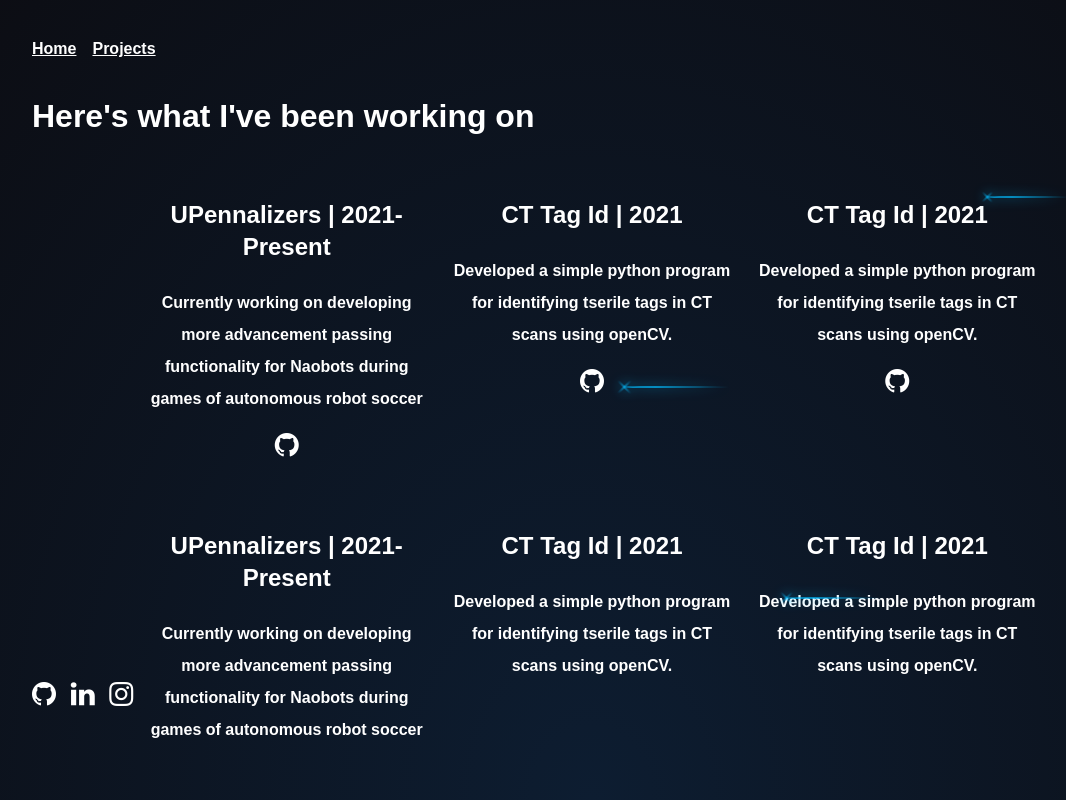
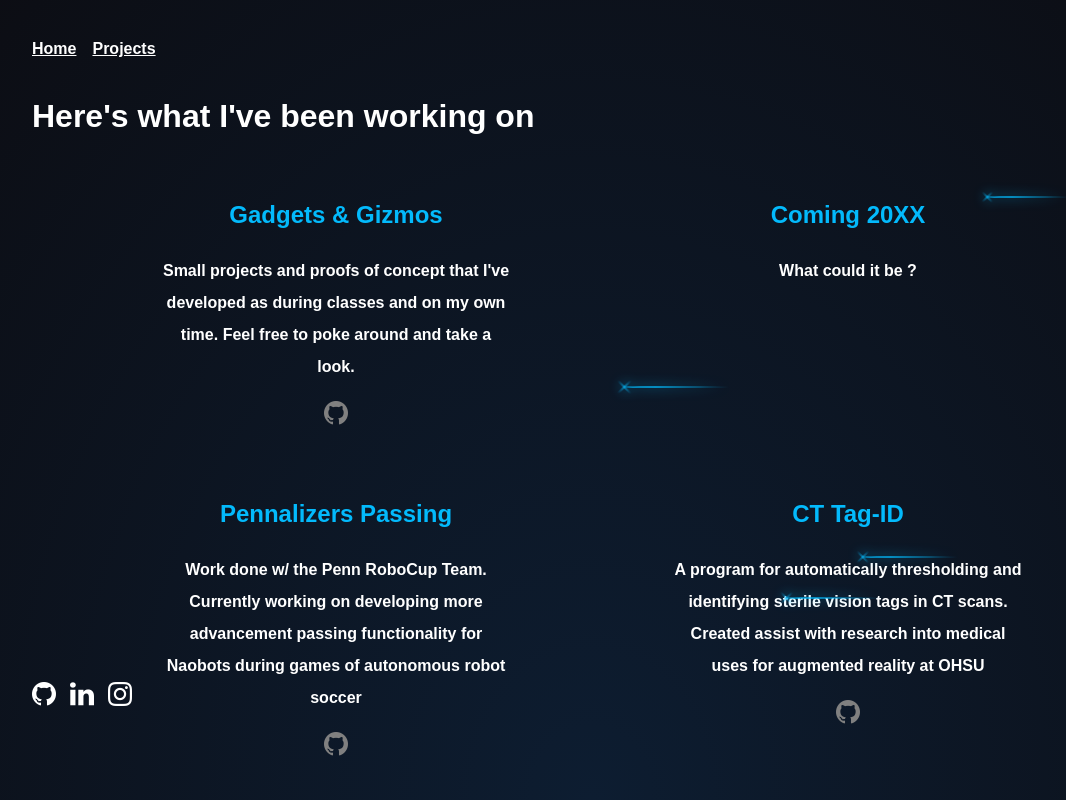
Before and after one commit to eTNwang/Personal_Website, a plain HTML site: page projects.html in a window 1280 px wide. Shown: the top 800 px of the page, without its empty margins (48-1114 px from the left). Drawn offline with Linux system fonts and the light colour scheme; a script that the page names is missing.

Commit message:
index.html

```diff
--- a/projects.html
+++ b/projects.html
@@ -35,61 +35,50 @@
 
             </div>
 
+            <div class="flex-container">
+                <div class="subunit">
 
-            <div class="flex-container">
-                <div class="one">
+                <p class = "title">Gadgets & Gizmos</p>
 
-                <p class = "title">UPennalizers | 2021-Present</p>
+                <p>Small projects and proofs of concept that I've developed as during classes and on my own time. Feel free to poke around and take a look.</p>
 
-                <p>Currently working on developing more advancement passing functionality for Naobots during games of autonomous robot soccer</p>
-
-                <a href="https://github.com/eTNwang"><i id="gith" class="fa fa-github" style="font-size:28px;color:white"></i></a>
+                <a href="https://github.com/eTNwang/Gadgets-Gizmos"><i id="gith" class="fa fa-github" style="font-size:28px;color:gray"></i></a>
 
                 </div>
-                <div class="two">
 
-                <p class = "title">CT Tag Id | 2021</p>
+                <div class="subunit">
 
-                <p>Developed a simple python program for identifying tserile tags in CT scans using openCV.  </p>
+                <p class = "title">Coming 20XX</p>
 
-                <a href="https://github.com/eTNwang"><i id="gith" class="fa fa-github" style="font-size:28px;color:white"></i></a>
+                <p>What could it be ?</p>
 
-                </div>
-                <div class="three">
-
-                <p class = "title">CT Tag Id | 2021</p>
-
-                <p>Developed a simple python program for identifying tserile tags in CT scans using openCV.  </p>
-
-                <a href="https://github.com/eTNwang"><i id="gith" class="fa fa-github" style="font-size:28px;color:white"></i></a>
 
 
                 </div>
 
             </div>
 
+
+
             <div class="flex-container">
-                <div class="one">
+                <div class="subunit">
 
-                <p class = "title">UPennalizers | 2021-Present</p>
+                <p class = "title">Pennalizers Passing</p>
 
-                <p>Currently working on developing more advancement passing functionality for Naobots during games of autonomous robot soccer</p>
+                <p>Work done w/ the Penn RoboCup Team. Currently working on developing more advancement passing functionality for Naobots during games of autonomous robot soccer</p>
+
+                <a href="https://github.com/UPenn-RoboCup/UPennalizers"><i id="gith" class="fa fa-github" style="font-size:28px;color:gray"></i></a>
 
                 </div>
-                <div class="two">
+                <div class="subunit">
 
-                <p class = "title">CT Tag Id | 2021</p>
+                <p class = "title">CT Tag-ID</p>
 
-                <p>Developed a simple python program for identifying tserile tags in CT scans using openCV.  </p>
+                <p> A program for automatically thresholding and identifying sterile vision tags in CT scans. Created assist with research into medical uses for augmented reality at OHSU </p>
 
+                <a href="https://github.com/eTNwang/CTScanTagDetect"><i id="gith" class="fa fa-github" style="font-size:28px;color:gray"></i></a>
 
                 </div>
-                <div class="three">
-
-                <p class = "title">CT Tag Id | 2021</p>
-
-                <p>Developed a simple python program for identifying tserile tags in CT scans using openCV.  </p>
-
 
                 </div>
 
--- a/projectsstyles.css
+++ b/projectsstyles.css
@@ -17,25 +17,29 @@
 
   }
 
+
+
   .flex-container {
+    height: 30%;
     padding-top: 5vh;
-    padding-left: 15%;
-    padding-right: 15%;
+    padding-left: 10%;
+    padding-right: 10%;
     display: flex;
-    gap: 20px;
     /* flex-direction: column; */
   }
 
   /* this selector selects all divs inside of .flex-container */
   .flex-container div {
-    width: 10%;
+    padding-left: 10vh;
+    padding-right: 10vh;
     line-height: 4vh;
-    flex: 1 1 auto;
+    flex: 1 1 0;
     text-align: center;
   }
 
   .flex-container .title{
     font-size: 3vh;
+    color: #03bafc ;
   }
 
 
--- a/style.css
+++ b/style.css
@@ -19,13 +19,37 @@
 
 }
 
+img {
+  -webkit-animation: mover 2s infinite  alternate;
+  animation: mover 2s infinite  alternate;
+}
+@-webkit-keyframes mover {
+  0% { transform: translateY(0); }
+  100% { transform: translateY(-20px); }
+}
+@keyframes mover {
+  0% { transform: translateY(0); }
+  100% { transform: translateY(-20px); }
+}
 
+.flex-container{
+  display:flex;
+}
+
+.img img{
+  margin: auto;
+  padding-top: 15vh;
+  padding-left: 35vh;
+  filter: invert(100%) drop-shadow(8px 0px 4px #03bafc);
+  width: 40%;
+  height: auto;
+}
 
 .nameblock {
-
+margin: auto;
 padding-top: 10vh;
 padding-left: 10vh;
-width: 40%;
+width: 60%;
 font-size: 2vh;
 line-height: 3vh;
 }
```
Also changed, not shown: index.html (+24 -4 lines).
